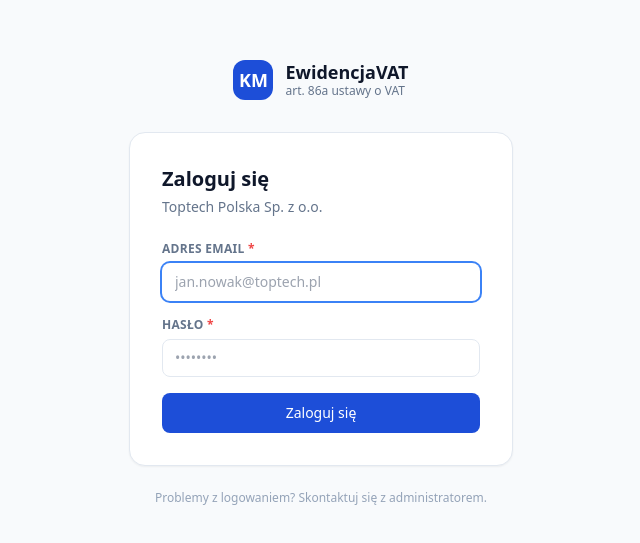
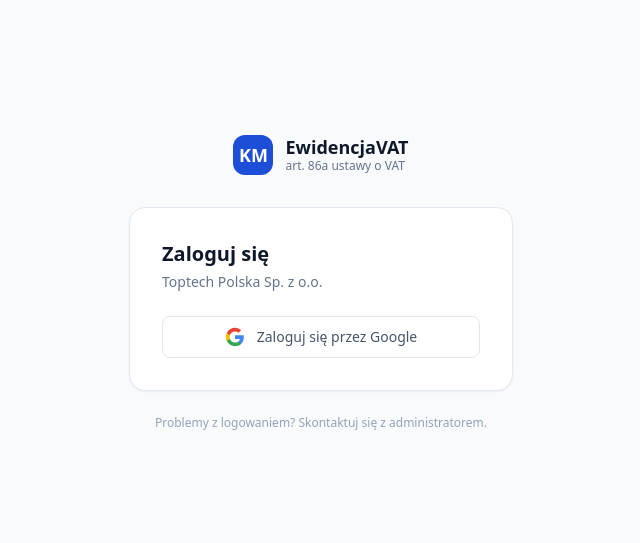
Before and after one commit to Toptech-Polska/ewidencja-pojazdow, a Next.js app: page /login in a window 1280 px wide. Shown: the part 117-660 px from the top of the page, without its empty margins (319-959 px from the left). Built offline with nearby package versions, Linux system fonts and the light colour scheme.

Commit message:
feat: Google OAuth + auth_hub whitelist

```diff
--- a/src/app/(app)/pojazdy/[id]/CloseRecordButton.tsx
+++ b/src/app/(app)/pojazdy/[id]/CloseRecordButton.tsx
@@ -83,12 +83,12 @@
 
               <div className="grid grid-cols-2 gap-4">
                 <div>
-                  <label className="form-label">Data zamknięcia <span className="text-red-500">*</span></label>
-                  <input type="date" className="form-input" value={date} onChange={e => setDate(e.target.value)} />
+                  <label htmlFor="close_date" className="form-label">Data zamknięcia <span className="text-red-500">*</span></label>
+                  <input id="close_date" type="date" className="form-input" value={date} onChange={e => setDate(e.target.value)} />
                 </div>
                 <div>
-                  <label className="form-label">Licznik końcowy <span className="text-red-500">*</span></label>
-                  <input type="number" className="form-input" min={odometerStart}
+                  <label htmlFor="close_odometer" className="form-label">Licznik końcowy <span className="text-red-500">*</span></label>
+                  <input id="close_odometer" type="number" className="form-input" min={odometerStart}
                     value={odo} onChange={e => setOdo(e.target.value)} placeholder="km" />
                 </div>
               </div>
--- a/src/app/(app)/pojazdy/nowy/page.tsx
+++ b/src/app/(app)/pojazdy/nowy/page.tsx
@@ -62,10 +62,11 @@
           <form onSubmit={handleSubmit} className="p-5 space-y-5">
             {/* Numer rejestracyjny */}
             <div>
-              <label className="form-label">
+              <label htmlFor="plate_number" className="form-label">
                 Numer rejestracyjny <span className="text-red-500">*</span>
               </label>
               <input
+                id="plate_number"
                 name="plate_number"
                 required
                 autoFocus
@@ -78,10 +79,11 @@
             {/* Marka / Model */}
             <div className="grid grid-cols-2 gap-4">
               <div>
-                <label className="form-label">
+                <label htmlFor="make" className="form-label">
                   Marka <span className="text-red-500">*</span>
                 </label>
                 <input
+                  id="make"
                   name="make"
                   required
                   className="form-input"
@@ -89,10 +91,11 @@
                 />
               </div>
               <div>
-                <label className="form-label">
+                <label htmlFor="model" className="form-label">
                   Model <span className="text-red-500">*</span>
                 </label>
                 <input
+                  id="model"
                   name="model"
                   required
                   className="form-input"
@@ -103,10 +106,11 @@
 
             {/* VIN */}
             <div>
-              <label className="form-label">
+              <label htmlFor="vin" className="form-label">
                 VIN <span className="text-slate-400 font-normal">(opcjonalnie)</span>
               </label>
               <input
+                id="vin"
                 name="vin"
                 className="form-input font-mono"
                 placeholder="17 znaków"
@@ -117,10 +121,11 @@
             {/* Licznik / Data */}
             <div className="grid grid-cols-2 gap-4">
               <div>
-                <label className="form-label">
+                <label htmlFor="odometer_start" className="form-label">
                   Stan licznika na start <span className="text-red-500">*</span>
                 </label>
                 <input
+                  id="odometer_start"
                   name="odometer_start"
                   type="number"
                   min="0"
@@ -131,10 +136,11 @@
                 <p className="form-hint">km na początku prowadzenia ewidencji</p>
               </div>
               <div>
-                <label className="form-label">
+                <label htmlFor="record_start_date" className="form-label">
                   Początek ewidencji <span className="text-red-500">*</span>
                 </label>
                 <input
+                  id="record_start_date"
                   name="record_start_date"
                   type="date"
                   required
@@ -149,11 +155,12 @@
                 VAT-26 — art. 86a ustawy o VAT
               </p>
               <div>
-                <label className="form-label">
+                <label htmlFor="vat26_first_expense_date" className="form-label">
                   Data pierwszego wydatku związanego z pojazdem
                   <span className="text-slate-400 font-normal"> (opcjonalnie)</span>
                 </label>
                 <input
+                  id="vat26_first_expense_date"
                   name="vat26_first_expense_date"
                   type="date"
                   className="form-input"
--- a/src/app/(auth)/login/page.tsx
+++ b/src/app/(auth)/login/page.tsx
@@ -1,37 +1,40 @@
 'use client'
 
-import { useState } from 'react'
-import { useRouter } from 'next/navigation'
+import { Suspense, useState } from 'react'
+import { useSearchParams } from 'next/navigation'
 import { createClient } from '@/lib/supabase/client'
 
-export default function LoginPage() {
-  const router = useRouter()
-  const [email, setEmail] = useState('')
-  const [password, setPassword] = useState('')
+const ERROR_MESSAGES: Record<string, string> = {
+  auth_callback_error: 'Błąd uwierzytelnienia. Spróbuj zalogować się ponownie.',
+  unauthorized: 'Twoje konto nie ma dostępu do tej aplikacji. Skontaktuj się z administratorem.',
+}
+
+function LoginForm() {
+  const searchParams = useSearchParams()
+  const errorParam = searchParams.get('error') ?? ''
   const [loading, setLoading] = useState(false)
-  const [error, setError] = useState<string | null>(null)
+  const [error, setError] = useState<string | null>(ERROR_MESSAGES[errorParam] ?? null)
 
-  async function handleLogin(e: React.FormEvent) {
-    e.preventDefault()
+  async function handleGoogleLogin() {
     setLoading(true)
     setError(null)
 
     const supabase = createClient()
-    const { error } = await supabase.auth.signInWithPassword({ email, password })
+    const { error } = await supabase.auth.signInWithOAuth({
+      provider: 'google',
+      options: {
+        redirectTo: `${window.location.origin}/auth/callback`,
+      },
+    })
 
     if (error) {
-      setError('Nieprawidłowy email lub hasło')
+      setError('Nie udało się uruchomić logowania przez Google.')
       setLoading(false)
-      return
     }
-
-    router.push('/dashboard')
-    router.refresh()
   }
 
   return (
     <div className="w-full max-w-sm">
-      {/* Logo */}
       <div className="flex items-center gap-3 mb-8 justify-center">
         <div className="w-10 h-10 rounded-xl bg-blue-700 flex items-center justify-center text-white font-bold text-lg">
           KM
@@ -42,63 +45,36 @@
         </div>
       </div>
 
-      {/* Card */}
       <div className="bg-white rounded-2xl border border-slate-200 p-8 shadow-sm">
         <h1 className="text-xl font-semibold text-slate-900 mb-1">Zaloguj się</h1>
         <p className="text-sm text-slate-500 mb-6">Toptech Polska Sp. z o.o.</p>
 
-        <form onSubmit={handleLogin} className="space-y-4">
-          <div>
-            <label className="form-label">
-              Adres email <span className="text-red-500">*</span>
-            </label>
-            <input
-              type="email"
-              value={email}
-              onChange={e => setEmail(e.target.value)}
-              className="form-input"
-              placeholder="jan.nowak@toptech.pl"
-              required
-              autoFocus
-            />
-          </div>
-
-          <div>
-            <label className="form-label">
-              Hasło <span className="text-red-500">*</span>
-            </label>
-            <input
-              type="password"
-              value={password}
-              onChange={e => setPassword(e.target.value)}
-              className="form-input"
-              placeholder="••••••••"
-              required
-            />
-          </div>
-
         {error && (
-            <div className="bg-red-50 border border-red-200 rounded-lg px-3 py-2.5 text-sm text-red-700">
+          <div className="bg-red-50 border border-red-200 rounded-lg px-3 py-2.5 text-sm text-red-700 mb-4">
             {error}
           </div>
         )}
 
         <button
-            type="submit"
+          onClick={handleGoogleLogin}
           disabled={loading}
-            className="btn-primary w-full justify-center flex items-center gap-2 py-2.5"
+          className="btn-outline w-full justify-center flex items-center gap-3 py-2.5"
         >
           {loading ? (
-              <>
             <svg className="animate-spin h-4 w-4" fill="none" viewBox="0 0 24 24">
               <circle className="opacity-25" cx="12" cy="12" r="10" stroke="currentColor" strokeWidth="4"/>
               <path className="opacity-75" fill="currentColor" d="M4 12a8 8 0 018-8V0C5.373 0 0 5.373 0 12h4z"/>
             </svg>
-                Logowanie…
-              </>
-            ) : 'Zaloguj się'}
+          ) : (
+            <svg viewBox="0 0 24 24" className="h-5 w-5" aria-hidden="true">
+              <path d="M22.56 12.25c0-.78-.07-1.53-.2-2.25H12v4.26h5.92c-.26 1.37-1.04 2.53-2.21 3.31v2.77h3.57c2.08-1.92 3.28-4.74 3.28-8.09z" fill="#4285F4"/>
+              <path d="M12 23c2.97 0 5.46-.98 7.28-2.66l-3.57-2.77c-.98.66-2.23 1.06-3.71 1.06-2.86 0-5.29-1.93-6.16-4.53H2.18v2.84C3.99 20.53 7.7 23 12 23z" fill="#34A853"/>
+              <path d="M5.84 14.09c-.22-.66-.35-1.36-.35-2.09s.13-1.43.35-2.09V7.07H2.18C1.43 8.55 1 10.22 1 12s.43 3.45 1.18 4.93l3.66-2.84z" fill="#FBBC05"/>
+              <path d="M12 5.38c1.62 0 3.06.56 4.21 1.64l3.15-3.15C17.45 2.09 14.97 1 12 1 7.7 1 3.99 3.47 2.18 7.07l3.66 2.84c.87-2.6 3.3-4.53 6.16-4.53z" fill="#EA4335"/>
+            </svg>
+          )}
+          {loading ? 'Przekierowywanie…' : 'Zaloguj się przez Google'}
         </button>
-        </form>
       </div>
 
       <p className="text-center text-xs text-slate-400 mt-6">
@@ -107,3 +83,11 @@
     </div>
   )
 }
+
+export default function LoginPage() {
+  return (
+    <Suspense>
+      <LoginForm />
+    </Suspense>
+  )
+}
--- /dev/null
+++ b/src/app/auth/callback/route.ts
@@ -0,0 +1,45 @@
+import { createServerClient } from '@supabase/ssr'
+import { cookies } from 'next/headers'
+import { NextResponse, type NextRequest } from 'next/server'
+
+export async function GET(request: NextRequest) {
+  const { searchParams, origin } = new URL(request.url)
+  const code = searchParams.get('code')
+  const next = searchParams.get('next') ?? '/dashboard'
+
+  if (code) {
+    const cookieStore = await cookies()
+    const supabase = createServerClient(
+      process.env.NEXT_PUBLIC_SUPABASE_URL!,
+      process.env.NEXT_PUBLIC_SUPABASE_ANON_KEY!,
+      {
+        cookies: {
+          getAll() {
+            return cookieStore.getAll()
+          },
+          setAll(cookiesToSet) {
+            cookiesToSet.forEach(({ name, value, options }) =>
+              cookieStore.set(name, value, options)
+            )
+          },
+        },
+      }
+    )
+
+    const { error } = await supabase.auth.exchangeCodeForSession(code)
+    if (!error) {
+      const { data: { user } } = await supabase.auth.getUser()
+      const { data: allowed } = await supabase
+        .rpc('check_email_allowed', { p_email: user?.email ?? '' })
+
+      if (allowed === false) {
+        await supabase.auth.signOut()
+        return NextResponse.redirect(`${origin}/login?error=unauthorized`)
+      }
+
+      return NextResponse.redirect(`${origin}${next}`)
+    }
+  }
+
+  return NextResponse.redirect(`${origin}/login?error=auth_callback_error`)
+}
--- a/src/middleware.ts
+++ b/src/middleware.ts
@@ -16,6 +16,6 @@
      * - api/setup (skrypt tworzenia konta)
      * - api/auth (logika logowania)
      */
-    '/((?!_next/static|_next/image|favicon.ico|setup|api/setup|api/auth|.*\\.(?:svg|png|jpg|jpeg|gif|webp)$).*)',
+    '/((?!_next/static|_next/image|favicon.ico|setup|api/setup|api/auth|auth/callback|.*\\.(?:svg|png|jpg|jpeg|gif|webp)$).*)',
   ],
 }
```
Lines whose indentation alone changed are shown as unchanged.
